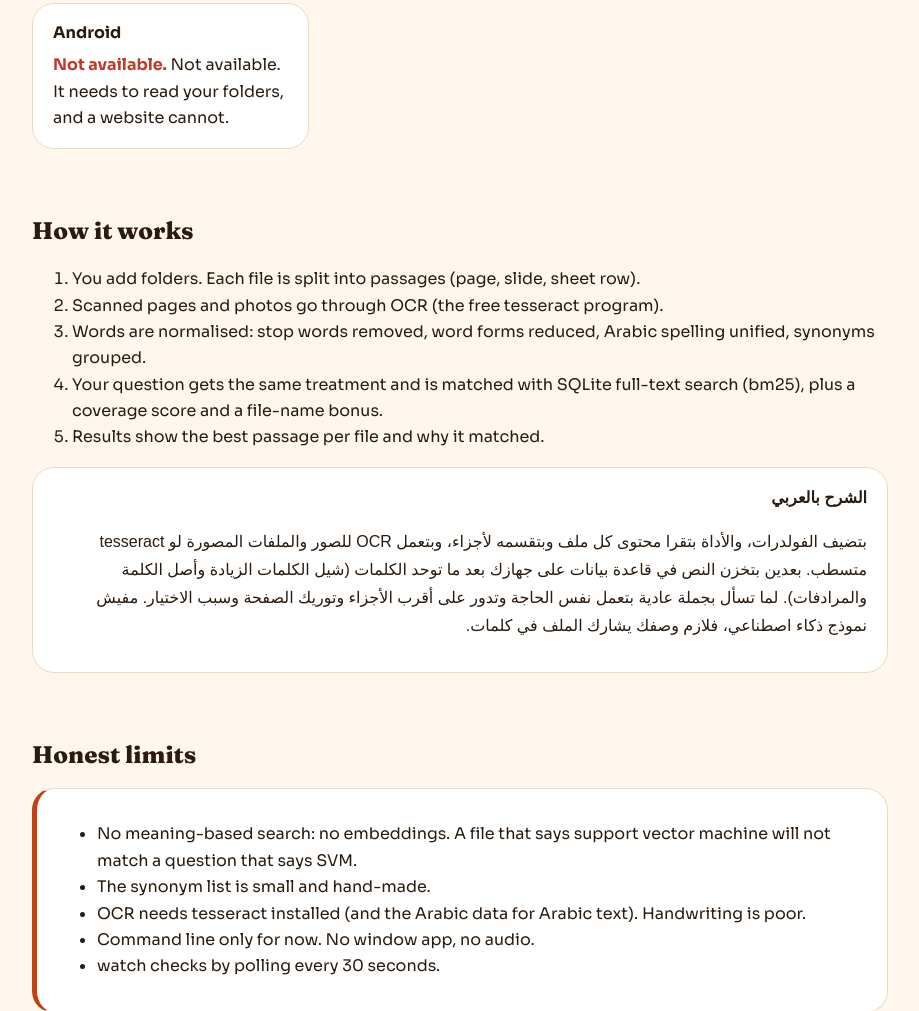
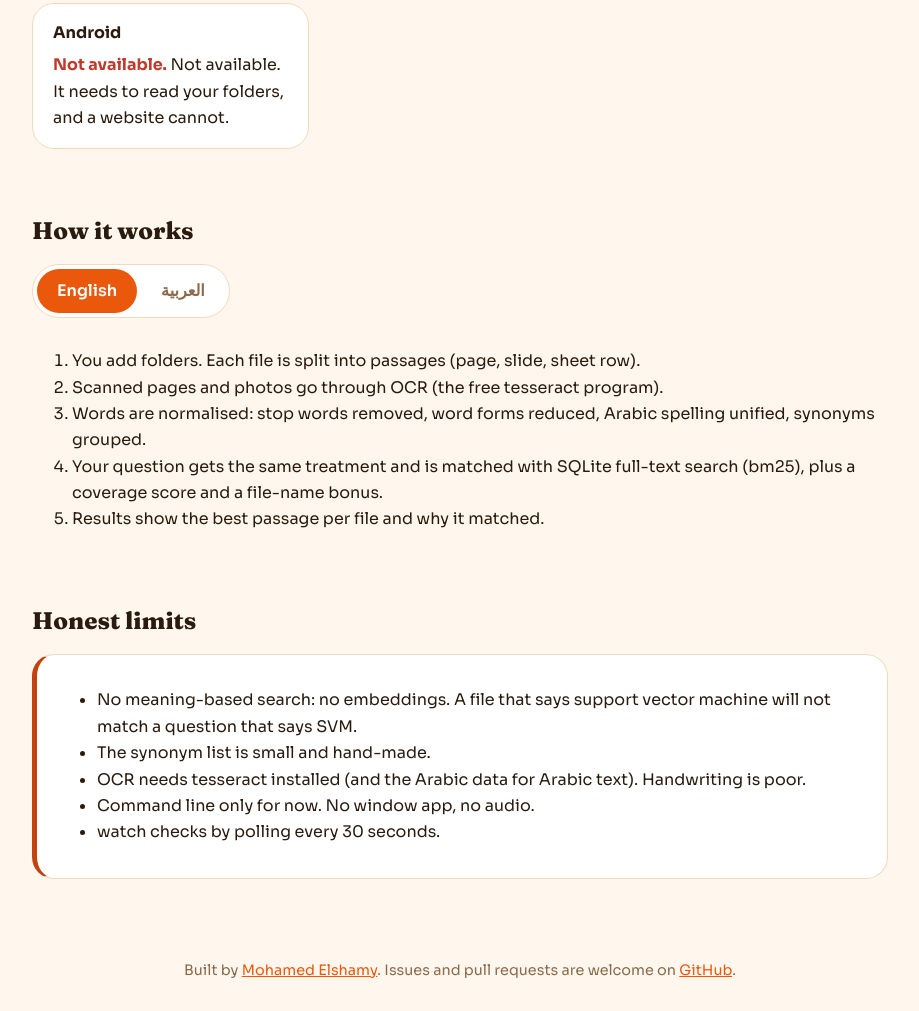
Before and after one commit to Hamasa-ElShamy/wheredidit, a plain HTML site: page docs/index.html in a window 1280 px wide. Shown: the part 1958-2969 px from the top of the page, without its empty margins (180-1099 px from the left). Drawn offline with Linux system fonts and the light colour scheme; a web font is replaced by a local one.

Commit message:
Add Arabic/English toggle for the explainer (localStorage, browser-language default)

```diff
--- a/docs/index.html
+++ b/docs/index.html
@@ -41,6 +41,11 @@ h1{font-family:var(--head);font-size:clamp(2.1rem,8.5vw,3.4rem);overflow-wrap:br
 .card{transition:border-color .25s var(--ease-out),transform .25s var(--ease-out)}
 .card:hover{border-color:var(--acc);transform:translateY(-2px)}
 @media (prefers-reduced-motion:reduce){*,*:before,*:after{animation:none!important;transition:none!important}}
+
+/* language toggle */
+.langtoggle{display:inline-flex;gap:4px;margin:0 0 14px;background:var(--card);border:1px solid var(--line);border-radius:99px;padding:4px}
+.langtoggle button{border:0;background:transparent;color:var(--mut);font:inherit;font-weight:600;min-height:44px;padding:8px 20px;border-radius:99px;cursor:pointer;transition:background .2s var(--ease-out),color .2s var(--ease-out)}
+.langtoggle button[aria-pressed="true"]{background:var(--acc);color:var(--accfg)}
 </style></head><body>
 <header class="hero"><div class="wrap"><h1>WhereDidItGo</h1><p class="tag">Find a file by what was inside it, not by its name.</p>
 <a class="btn" href="https://github.com/mohamed-elshamy-ai/wheredidit">View on GitHub</a><a class="btn alt" href="#install">Install</a>
@@ -82,9 +87,24 @@ wheredidit add ~/Documents
 wheredidit find &quot;your description&quot;</code></pre><div><span class="ok"><b>Tested.</b></span> Tested on Linux (Python 3.10) with tesseract.</div></div>
 <div class="card"><h3>Android</h3><div><span class="no"><b>Not available.</b></span> Not available. It needs to read your folders, and a website cannot.</div></div>
 </div></section>
-<section><h2>How it works</h2><ol><li>You add folders. Each file is split into passages (page, slide, sheet row).</li><li>Scanned pages and photos go through OCR (the free tesseract program).</li><li>Words are normalised: stop words removed, word forms reduced, Arabic spelling unified, synonyms grouped.</li><li>Your question gets the same treatment and is matched with SQLite full-text search (bm25), plus a coverage score and a file-name bonus.</li><li>Results show the best passage per file and why it matched.</li></ol>
-<div class="card" dir="rtl" lang="ar" style="text-align:start"><b>الشرح بالعربي</b><p>بتضيف الفولدرات، والأداة بتقرا محتوى كل ملف وبتقسمه لأجزاء، وبتعمل OCR للصور والملفات المصورة لو tesseract متسطب. بعدين بتخزن النص في قاعدة بيانات على جهازك بعد ما توحد الكلمات (شيل الكلمات الزيادة وأصل الكلمة والمرادفات). لما تسأل بجملة عادية بتعمل نفس الحاجة وتدور على أقرب الأجزاء وتوريك الصفحة وسبب الاختيار. مفيش نموذج ذكاء اصطناعي، فلازم وصفك يشارك الملف في كلمات.</p></div></section>
+<section class="how-section"><h2><span class="lang-en">How it works</span><span class="lang-ar" hidden>إزاي بيشتغل</span></h2><div class="langtoggle" role="group" aria-label="Language / اللغة"><button type="button" data-lang="en" aria-pressed="true">English</button><button type="button" data-lang="ar" aria-pressed="false">العربية</button></div><div class="lang-en"><ol><li>You add folders. Each file is split into passages (page, slide, sheet row).</li><li>Scanned pages and photos go through OCR (the free tesseract program).</li><li>Words are normalised: stop words removed, word forms reduced, Arabic spelling unified, synonyms grouped.</li><li>Your question gets the same treatment and is matched with SQLite full-text search (bm25), plus a coverage score and a file-name bonus.</li><li>Results show the best passage per file and why it matched.</li></ol>
+</div><div class="card lang-ar" dir="rtl" lang="ar" style="text-align:start"><b>الشرح بالعربي</b><p>بتضيف الفولدرات، والأداة بتقرا محتوى كل ملف وبتقسمه لأجزاء، وبتعمل OCR للصور والملفات المصورة لو tesseract متسطب. بعدين بتخزن النص في قاعدة بيانات على جهازك بعد ما توحد الكلمات (شيل الكلمات الزيادة وأصل الكلمة والمرادفات). لما تسأل بجملة عادية بتعمل نفس الحاجة وتدور على أقرب الأجزاء وتوريك الصفحة وسبب الاختيار. مفيش نموذج ذكاء اصطناعي، فلازم وصفك يشارك الملف في كلمات.</p></div></section>
 <section><h2>Honest limits</h2><div class="card warn"><ul><li>No meaning-based search: no embeddings. A file that says support vector machine will not match a question that says SVM.</li><li>The synonym list is small and hand-made.</li><li>OCR needs tesseract installed (and the Arabic data for Arabic text). Handwriting is poor.</li><li>Command line only for now. No window app, no audio.</li><li>watch checks by polling every 30 seconds.</li></ul></div></section>
 </main>
 <footer>Built by <a href="https://github.com/mohamed-elshamy-ai">Mohamed Elshamy</a>. Issues and pull requests are welcome on <a href="https://github.com/mohamed-elshamy-ai/wheredidit">GitHub</a>.</footer>
-</body></html>
+<script>
+(function(){
+ var KEY='site-lang';
+ function apply(lang){
+  document.querySelectorAll('.lang-en').forEach(function(e){e.hidden=lang!=='en'});
+  document.querySelectorAll('.lang-ar').forEach(function(e){e.hidden=lang!=='ar'});
+  document.querySelectorAll('.langtoggle button').forEach(function(b){b.setAttribute('aria-pressed',b.dataset.lang===lang?'true':'false')});
+  document.querySelectorAll('.how-section').forEach(function(s){s.dir=lang==='ar'?'rtl':'ltr'});
+  try{localStorage.setItem(KEY,lang)}catch(e){}
+ }
+ var def=(navigator.language||'en').toLowerCase().indexOf('ar')===0?'ar':'en';
+ var saved=null; try{saved=localStorage.getItem(KEY)}catch(e){}
+ apply(saved||def);
+ document.querySelectorAll('.langtoggle button').forEach(function(b){b.addEventListener('click',function(){apply(b.dataset.lang)})});
+})();
+</script></body></html>
```
